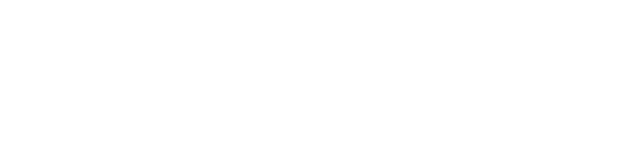
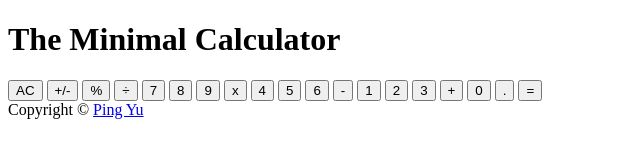
Before and after one commit to pinggyu/minimal-calculator, a plain HTML site: page index.html in a window 1280 px wide. Shown: the whole page, without its empty margins (0-640 px from the left). Drawn offline with Linux system fonts and the light colour scheme.

Commit message:
completed html

```diff
--- a/index.html
+++ b/index.html
@@ -9,6 +9,53 @@
     <title>The Minimal Calculator</title>
 </head>
 <body>
+    <div class="pageContainer">
+        <header>
+            <div class="wrapper">
+                <h1>The Minimal Calculator</h1>
+            </div>
+        </header>
 
+        <main>
+            <div class="calculatorContainer wrapper">
+                <div class="screen">
+                    <div class="operation">
+                        <!-- current operation will be appended here -->
+                    </div>
+                    <div class="result">
+                        <!-- current entry/result will be appended here -->
+                    </div>
+                </div>
+                <div class="buttons">
+                    <button class="calcBtn">AC</button>
+                    <button class="calcBtn">+/-</button>
+                    <button class="calcBtn">%</button>
+                    <button class="calcBtn calcOperator">÷</button>
+                    <button class="calcBtn ">7</button>
+                    <button class="calcBtn">8</button>
+                    <button class="calcBtn">9</button>
+                    <button class="calcBtn calcOperator">x</button>
+                    <button class="calcBtn">4</button>
+                    <button class="calcBtn">5</button>
+                    <button class="calcBtn">6</button>
+                    <button class="calcBtn calcOperator">-</button>
+                    <button class="calcBtn">1</button>
+                    <button class="calcBtn">2</button>
+                    <button class="calcBtn">3</button>
+                    <button class="calcBtn calcOperator">+</button>
+                    <button class="calcBtn">0</button>
+                    <button class="calcBtn">.</button>
+                    <button class="calcBtn calcOperator">=</button>
+                </div>
+            </div>
+        </main>
+
+        <footer>Copyright ©
+            <a href="https://github.com/pinggyu">
+                Ping Yu
+                <i class="fab fa-github" aria-hidden="true"></i>
+            </a>
+        </footer>
+    </div>
 </body>
 </html>
```
